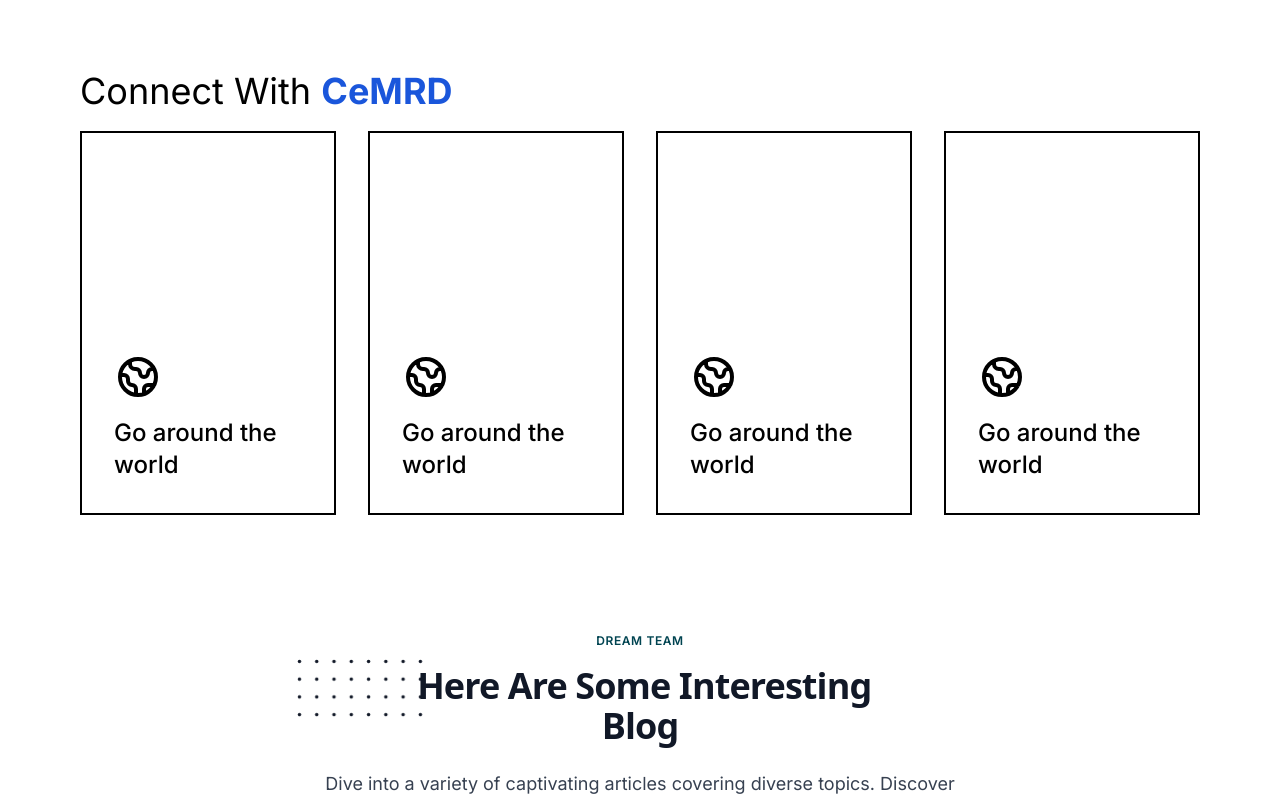
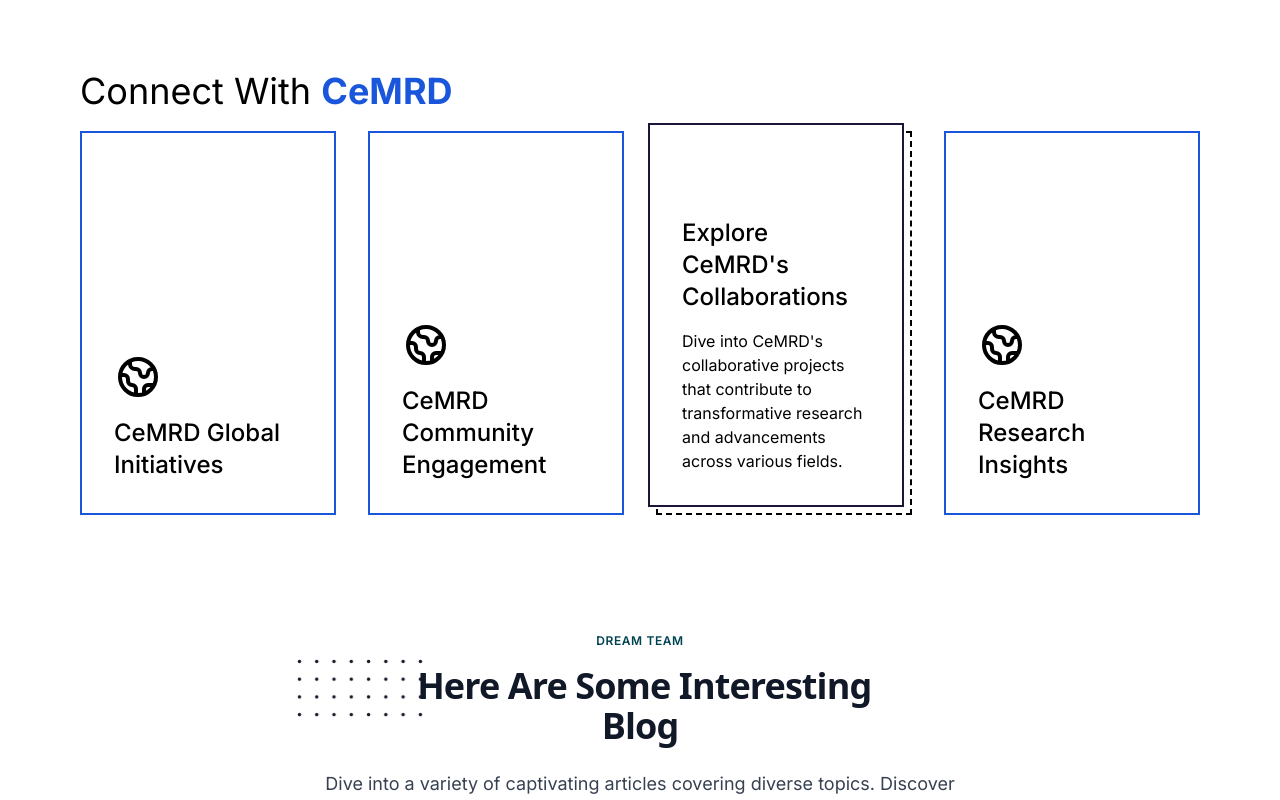
Before and after one commit to Fahim-Muntashir/CeMRD_Frontend_NEXT, a Next.js app: page / in a window 1280 px wide. Shown: the part 1840-2640 px from the top of the page. Built offline with nearby package versions, Linux system fonts and the light colour scheme; no server answers.

Commit message:
connect page added

```diff
--- a/components/home/Connect.jsx
+++ b/components/home/Connect.jsx
@@ -1,4 +1,6 @@
+import React from "react";
 import Container from "../Shared/Container";
+
 const Connect = () => {
   return (
     <div className="my-20">
@@ -8,10 +10,10 @@ const Connect = () => {
         </h1>
         <div className="grid grid-cols-1 gap-4 lg:grid-cols-4 lg:gap-8 -z-10">
           <div className="">
-            <a href="" className="group relative block h-64 sm:h-80 lg:h-96">
-              <span className="absolute inset-0 border-2 border-dashed border-black"></span>
+            <a href="/" className="group relative block h-64 sm:h-80 lg:h-96">
+              <span className="absolute inset-0 border-2 border-dashed border-primary"></span>
 
-              <div className="relative flex h-full transform items-end border-2 border-black bg-white transition-transform group-hover:-translate-x-2 group-hover:-translate-y-2">
+              <div className="relative flex h-full transform items-end border-2 border-blue-700 bg-white transition-transform group-hover:-translate-x-2 group-hover:-translate-y-2">
                 <div className="p-4 !pt-0 transition-opacity group-hover:absolute group-hover:opacity-0 sm:p-6 lg:p-8">
                   <svg
                     xmlns="http://www.w3.org/2000/svg"
@@ -21,39 +23,37 @@ const Connect = () => {
                     stroke="currentColor"
                   >
                     <path
-                      stroke-linecap="round"
-                      stroke-linejoin="round"
-                      stroke-width="2"
+                      strokeLinecap="round"
+                      strokeLinejoin="round"
+                      strokeWidth="2"
                       d="M3.055 11H5a2 2 0 012 2v1a2 2 0 002 2 2 2 0 012 2v2.945M8 3.935V5.5A2.5 2.5 0 0010.5 8h.5a2 2 0 012 2 2 2 0 104 0 2 2 0 012-2h1.064M15 20.488V18a2 2 0 012-2h3.064M21 12a9 9 0 11-18 0 9 9 0 0118 0z"
                     />
                   </svg>
 
                   <h2 className="mt-4 text-xl font-medium sm:text-2xl">
-                    Go around the world
+                    CeMRD Global Initiatives
                   </h2>
                 </div>
 
                 <div className="absolute p-4 opacity-0 transition-opacity group-hover:relative group-hover:opacity-100 sm:p-6 lg:p-8">
                   <h3 className="mt-4 text-xl font-medium sm:text-2xl">
-                    Go around the world
+                    Explore CeMRD's global initiatives
                   </h3>
 
                   <p className="mt-4 text-sm sm:text-base">
-                    Lorem ipsum dolor sit amet consectetur adipisicing elit.
-                    Cupiditate, praesentium voluptatem omnis atque culpa
-                    repellendus.
+                    Connect with CeMRD to discover its global initiatives and
+                    collaborative projects that drive innovation and knowledge
+                    advancement.
                   </p>
-
-                  <p className="mt-8 font-bold">Read more</p>
                 </div>
               </div>
             </a>
           </div>
           <div className="">
-            <a href="" className="group relative block h-64 sm:h-80 lg:h-96">
-              <span className="absolute inset-0 border-2 border-dashed border-black"></span>
+            <a href="/" className="group relative block h-64 sm:h-80 lg:h-96">
+              <span className="absolute inset-0 border-2 border-dashed border-blue-700"></span>
 
-              <div className="- relative flex h-full transform items-end border-2 border-black bg-white transition-transform group-hover:-translate-x-2 group-hover:-translate-y-2">
+              <div className="- relative flex h-full transform items-end border-2 border-blue-700 bg-white transition-transform group-hover:-translate-x-2 group-hover:-translate-y-2">
                 <div className="p-4 !pt-0 transition-opacity group-hover:absolute group-hover:opacity-0 sm:p-6 lg:p-8">
                   <svg
                     xmlns="http://www.w3.org/2000/svg"
@@ -63,40 +63,79 @@ const Connect = () => {
                     stroke="currentColor"
                   >
                     <path
-                      stroke-linecap="round"
-                      stroke-linejoin="round"
-                      stroke-width="2"
+                      strokeLinecap="round"
+                      strokeLinejoin="round"
+                      strokeWidth="2"
                       d="M3.055 11H5a2 2 0 012 2v1a2 2 0 002 2 2 2 0 012 2v2.945M8 3.935V5.5A2.5 2.5 0 0010.5 8h.5a2 2 0 012 2 2 2 0 104 0 2 2 0 012-2h1.064M15 20.488V18a2 2 0 012-2h3.064M21 12a9 9 0 11-18 0 9 9 0 0118 0z"
                     />
                   </svg>
 
                   <h2 className="mt-4 text-xl font-medium sm:text-2xl">
-                    Go around the world
+                    CeMRD Community Engagement
                   </h2>
                 </div>
 
                 <div className="absolute p-4 opacity-0 transition-opacity group-hover:relative group-hover:opacity-100 sm:p-6 lg:p-8">
                   <h3 className="mt-4 text-xl font-medium sm:text-2xl">
-                    Go around the world
+                    Engage with the CeMRD Community
                   </h3>
 
                   <p className="mt-4 text-sm sm:text-base">
-                    Lorem ipsum dolor sit amet consectetur adipisicing elit.
-                    Cupiditate, praesentium voluptatem omnis atque culpa
-                    repellendus.
+                    Connect with CeMRD's vibrant community, where ideas and
+                    innovations flourish. Join discussions and collaborative
+                    efforts.
                   </p>
-
-                  <p className="mt-8 font-bold">Read more</p>
                 </div>
               </div>
             </a>
           </div>
 
           <div className="">
-            <a href="" className="group relative block h-64 sm:h-80 lg:h-96">
+            <a href="/" className="group relative block h-64 sm:h-80 lg:h-96">
               <span className="absolute inset-0 border-2 border-dashed border-black"></span>
 
-              <div className="relative flex h-full transform items-end border-2 border-black bg-white transition-transform group-hover:-translate-x-2 group-hover:-translate-y-2">
+              <div className="relative flex h-full transform items-end border-2 border-primary bg-white transition-transform -translate-x-2 -translate-y-2">
+                <div className="p-4 !pt-0 transition-opacity absolute opacity-0 sm:p-6 lg:p-8">
+                  <svg
+                    xmlns="http://www.w3.org/2000/svg"
+                    className="h-10 w-10 sm:h-12 sm:w-12"
+                    fill="none"
+                    viewBox="0 0 24 24"
+                    stroke="currentColor"
+                  >
+                    <path
+                      strokeLinecap="round"
+                      strokeLinejoin="round"
+                      strokeWidth="2"
+                      d="M3.055 11H5a2 2 0 012 2v1a2 2 0 002 2 2 2 0 012 2v2.945M8 3.935V5.5A2.5 2.5 0 0010.5 8h.5a2 2 0 012 2 2 2 0 104 0 2 2 0 012-2h1.064M15 20.488V18a2 2 0 012-2h3.064M21 12a9 9 0 11-18 0 9 9 0 0118 0z"
+                    />
+                  </svg>
+
+                  <h2 className="mt-4 text-xl font-medium sm:text-2xl">
+                    CeMRD Collaborative Projects
+                  </h2>
+                </div>
+
+                <div className="absolute p-4 transition-opacity group-hover:relative opacity-100 sm:p-6 lg:p-8">
+                  <h3 className="mt-4 text-xl font-medium sm:text-2xl">
+                    Explore CeMRD's Collaborations
+                  </h3>
+
+                  <p className="mt-4 text-sm sm:text-base">
+                    Dive into CeMRD's collaborative projects that contribute to
+                    transformative research and advancements across various
+                    fields.
+                  </p>
+                </div>
+              </div>
+            </a>
+          </div>
+
+          <div className="">
+            <a href="/" className="group relative block h-64 sm:h-80 lg:h-96">
+              <span className="absolute inset-0 border-2 border-dashed border-black"></span>
+
+              <div className="relative flex h-full transform items-end border-2 border-blue-700 bg-white transition-transform group-hover:-translate-x-2 group-hover:-translate-y-2">
                 <div className="p-4 !pt-0 transition-opacity group-hover:absolute group-hover:opacity-0 sm:p-6 lg:p-8">
                   <svg
                     xmlns="http://www.w3.org/2000/svg"
@@ -106,77 +145,34 @@ const Connect = () => {
                     stroke="currentColor"
                   >
                     <path
-                      stroke-linecap="round"
-                      stroke-linejoin="round"
-                      stroke-width="2"
+                      strokeLinecap="round"
+                      strokeLinejoin="round"
+                      strokeWidth="2"
                       d="M3.055 11H5a2 2 0 012 2v1a2 2 0 002 2 2 2 0 012 2v2.945M8 3.935V5.5A2.5 2.5 0 0010.5 8h.5a2 2 0 012 2 2 2 0 104 0 2 2 0 012-2h1.064M15 20.488V18a2 2 0 012-2h3.064M21 12a9 9 0 11-18 0 9 9 0 0118 0z"
                     />
                   </svg>
 
                   <h2 className="mt-4 text-xl font-medium sm:text-2xl">
-                    Go around the world
+                    CeMRD Research Insights
                   </h2>
                 </div>
 
                 <div className="absolute p-4 opacity-0 transition-opacity group-hover:relative group-hover:opacity-100 sm:p-6 lg:p-8">
                   <h3 className="mt-4 text-xl font-medium sm:text-2xl">
-                    Go around the world
+                    Delve into CeMRD's Research Insights
                   </h3>
 
                   <p className="mt-4 text-sm sm:text-base">
-                    Lorem ipsum dolor sit amet consectetur adipisicing elit.
-                    Cupiditate, praesentium voluptatem omnis atque culpa
-                    repellendus.
+                    Stay informed with CeMRD's latest research insights,
+                    addressing pressing challenges and contributing to global
+                    understanding.
                   </p>
-
-                  <p className="mt-8 font-bold">Read more</p>
                 </div>
               </div>
             </a>
           </div>
 
-          <div className="">
-            <a href="" className="group relative block h-64 sm:h-80 lg:h-96">
-              <span className="absolute inset-0 border-2 border-dashed border-black"></span>
-
-              <div className="relative flex h-full transform items-end border-2 border-black bg-white transition-transform group-hover:-translate-x-2 group-hover:-translate-y-2">
-                <div className="p-4 !pt-0 transition-opacity group-hover:absolute group-hover:opacity-0 sm:p-6 lg:p-8">
-                  <svg
-                    xmlns="http://www.w3.org/2000/svg"
-                    className="h-10 w-10 sm:h-12 sm:w-12"
-                    fill="none"
-                    viewBox="0 0 24 24"
-                    stroke="currentColor"
-                  >
-                    <path
-                      stroke-linecap="round"
-                      stroke-linejoin="round"
-                      stroke-width="2"
-                      d="M3.055 11H5a2 2 0 012 2v1a2 2 0 002 2 2 2 0 012 2v2.945M8 3.935V5.5A2.5 2.5 0 0010.5 8h.5a2 2 0 012 2 2 2 0 104 0 2 2 0 012-2h1.064M15 20.488V18a2 2 0 012-2h3.064M21 12a9 9 0 11-18 0 9 9 0 0118 0z"
-                    />
-                  </svg>
-
-                  <h2 className="mt-4 text-xl font-medium sm:text-2xl">
-                    Go around the world
-                  </h2>
-                </div>
-
-                <div className="absolute p-4 opacity-0 transition-opacity group-hover:relative group-hover:opacity-100 sm:p-6 lg:p-8">
-                  <h3 className="mt-4 text-xl font-medium sm:text-2xl">
-                    Go around the world
-                  </h3>
-
-                  <p className="mt-4 text-sm sm:text-base">
-                    Lorem ipsum dolor sit amet consectetur adipisicing elit.
-                    Cupiditate, praesentium voluptatem omnis atque culpa
-                    repellendus.
-                  </p>
-
-                  <p className="mt-8 font-bold">Read more</p>
-                </div>
-              </div>
-            </a>
-          </div>
+          {/* Repeat the pattern for other grid items as needed */}
         </div>{" "}
       </Container>{" "}
     </div>
```
Also changed, not shown: components/home/Faq.jsx (+25 -19 lines).
